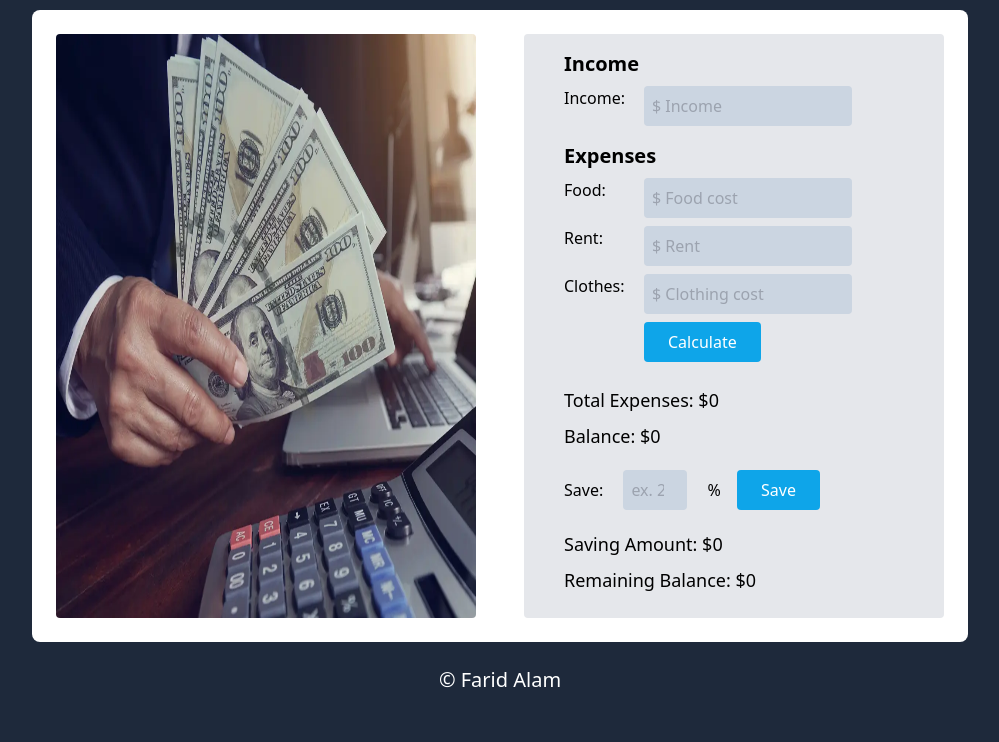
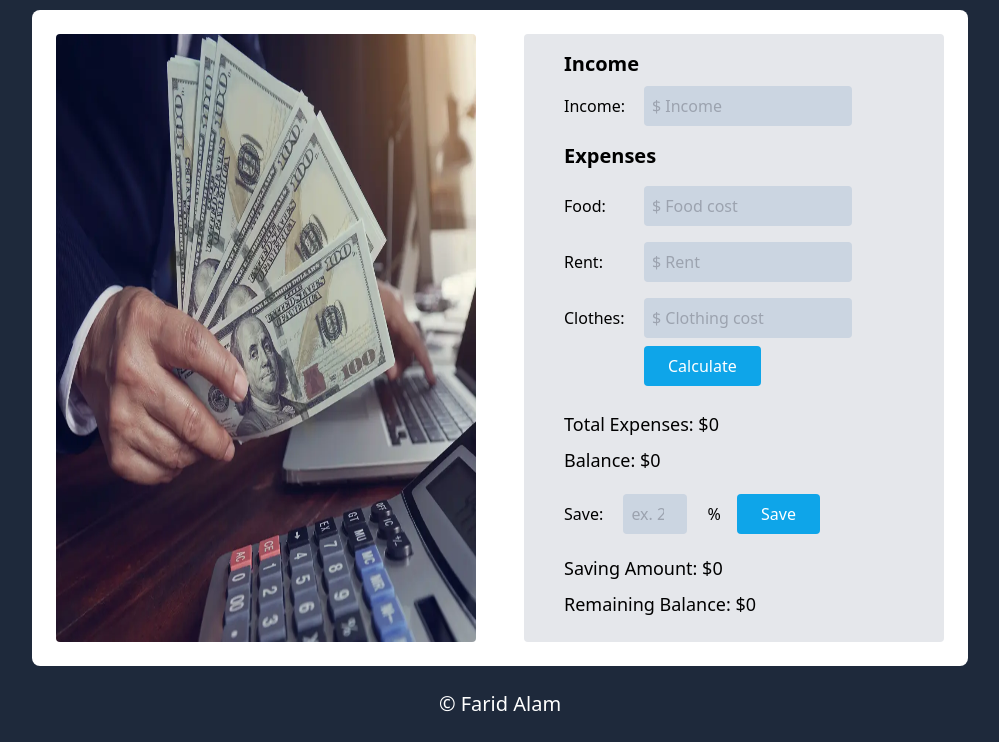
Before and after one commit to faridalam61/money-master, a plain HTML site: page index.html in a window 1280 px wide. Shown: the part 62-804 px from the top of the page, without its empty margins (140-1139 px from the left). Drawn offline with nearby package versions, Linux system fonts and the light colour scheme.

Commit message:
html updated

```diff
--- a/index.html
+++ b/index.html
@@ -19,25 +19,25 @@
             <div class="bg-gray-200 p-6 lg:py-4 lg:px-10 rounded">
                 <h2 class="text-xl font-semibold mb-2">Income</h2>
 
-                <div class="flex">
+                <div class="flex items-center">
                     <label for="" class="w-20">Income:</label>
                 <input type="number" id = "income" class=" p-2 bg-slate-300 w-52 rounded" placeholder="$ Income">
                 </div>
                 <h3 class="text-xl font-semibold mb-2 mt-4">Expenses</h3>
 
-                <div class="flex">
+                <div class="flex items-center">
                 <label for="" class="w-20">Food:</label>
-                <input type="number" id="food-cost" class=" p-2 bg-slate-300 mb-2 w-52 rounded" placeholder="$ Food cost">
+                <input type="number" id="food-cost" class=" p-2 bg-slate-300 my-2 w-52 rounded" placeholder="$ Food cost">
                 </div>
 
-                <div class="flex">
+                <div class="flex items-center">
                     <label for="" class="w-20">Rent:</label>
-                <input type="number" id="rent" class=" p-2 bg-slate-300 mb-2 w-52 rounded" placeholder="$ Rent">
+                <input type="number" id="rent" class=" p-2 bg-slate-300 my-2 w-52 rounded" placeholder="$ Rent">
                 </div>
 
-                <div class="flex">
+                <div class="flex items-center">
                 <label for="" class="w-20">Clothes:</label>
-                <input type="number" id="clothing-cost" class=" p-2 bg-slate-300 mb-2 w-52 rounded" placeholder="$ Clothing cost">
+                <input type="number" id="clothing-cost" class=" p-2 bg-slate-300 my-2 w-52 rounded" placeholder="$ Clothing cost">
                 </div>
 
                 <button id="calculate" class="bg-sky-500 text-white py-2 px-6 rounded ml-16 lg:ml-20">Calculate</button>
```
